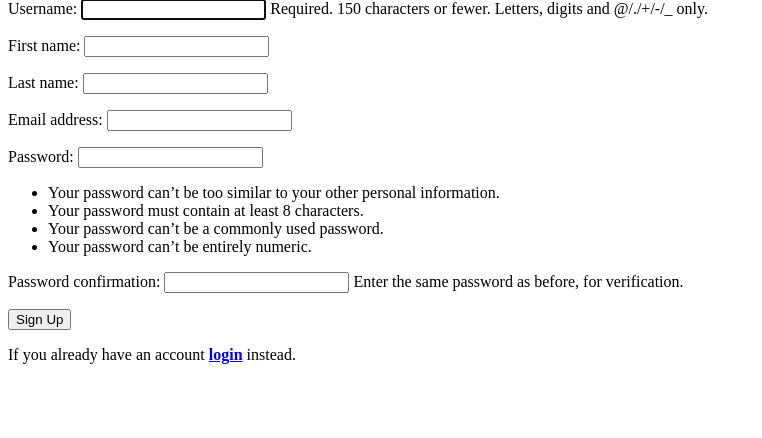
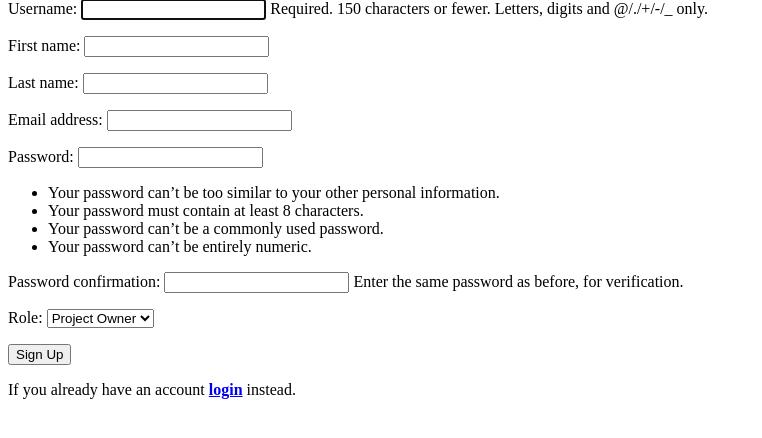
Before and after one commit to Wayne122/CMPE272_Project, a Django app: page /register/ in a window 1280 px wide. Shown: the part 169-607 px from the top of the page, without its empty margins (0-762 px from the left). Run offline with Django 3.2, Linux system fonts and the light colour scheme.

Commit message:
Make custom user field

```diff
--- a/task/models.py
+++ b/task/models.py
@@ -7,6 +7,11 @@ from django.core.validators import MinValueValidator, MaxValueValidator
 
 
 # Create your models here.
+class userRole(models.Model):
+    user = models.OneToOneField(User, on_delete=models.CASCADE)
+    role = models.CharField(max_length=2, choices=[('PO', 'Project Owner'), ('EX', 'Expert'), ('AM', 'Ambassador')])
+
+
 def validate_file_ext(value):
     if os.path.splitext(os.path.basename(value.name))[1] != '.pdf':
         raise ValidationError("Please upload pdf files only.")
--- a/task/templates/task/registration/register.html
+++ b/task/templates/task/registration/register.html
@@ -4,7 +4,8 @@
     <br>
     <form method="POST">
         {% csrf_token %}
-        {{ form.as_p }}
+        {{ user_form.as_p }}
+        {{ user_role_form.as_p }}
         <button type="submit">Sign Up</button>
     </form>
 
--- a/task/views.py
+++ b/task/views.py
@@ -1,5 +1,5 @@
 from django.shortcuts import render
-from .models import whitePaper, videos, testQuestions
+from .models import whitePaper, videos, testQuestions, userRole
 from django.contrib.auth.models import User
 from django.contrib.auth.forms import UserCreationForm
 from django import forms
@@ -11,6 +11,7 @@ def home(request):
     object_list = None
     if request.user.is_authenticated:
         object_list = whitePaper.objects.all()
+        print(request.user.userrole.role)  # Testing
     return render(request, 'task/home.html', {'object_list': object_list})
 
 
@@ -18,7 +19,7 @@ class wpForm(forms.ModelForm):
     class Meta:
         model = whitePaper
         fields = ['WPFile', 'title', 'description', 'dueTime']
-        exclude = ('uploader', )
+        exclude = ('uploader',)
 
 
 def upload_wp(request):
@@ -68,15 +69,28 @@ class registrationForm(UserCreationForm):
         fields = ['username', 'first_name', 'last_name', 'email']
 
 
+class userRoleForm(forms.ModelForm):
+    role = forms.CharField(max_length=2, widget=forms.Select(choices=[('PO', 'Project Owner'), ('EX', 'Expert'), ('AM', 'Ambassador')]))
+    class Meta:
+        model = userRole
+        fields = ['role']
+        exclude = ['user']
+
+
 def register(request):
     if request.user.is_authenticated:
         return HttpResponseRedirect('/')
     else:
         if request.method == 'POST':
-            form = registrationForm(request.POST)
-            if form.is_valid():
-                new_user = form.save()
+            user_form = registrationForm(request.POST)
+            user_role_form = userRoleForm(request.POST)
+            if user_form.is_valid() and user_role_form.is_valid():
+                new_user_role = user_role_form.save(commit=False)
+                new_user = user_form.save()
+                new_user_role.user = new_user
+                user_role_form.save()
                 return HttpResponseRedirect('/')
         else:
-            form = registrationForm()
-        return render(request, 'task/registration/register.html', {'form': form})
+            user_form = registrationForm()
+            user_role_form = userRoleForm()
+        return render(request, 'task/registration/register.html', {'user_form': user_form, 'user_role_form': user_role_form})
```
Also changed, not shown: task/admin.py (+15 -1 lines).
